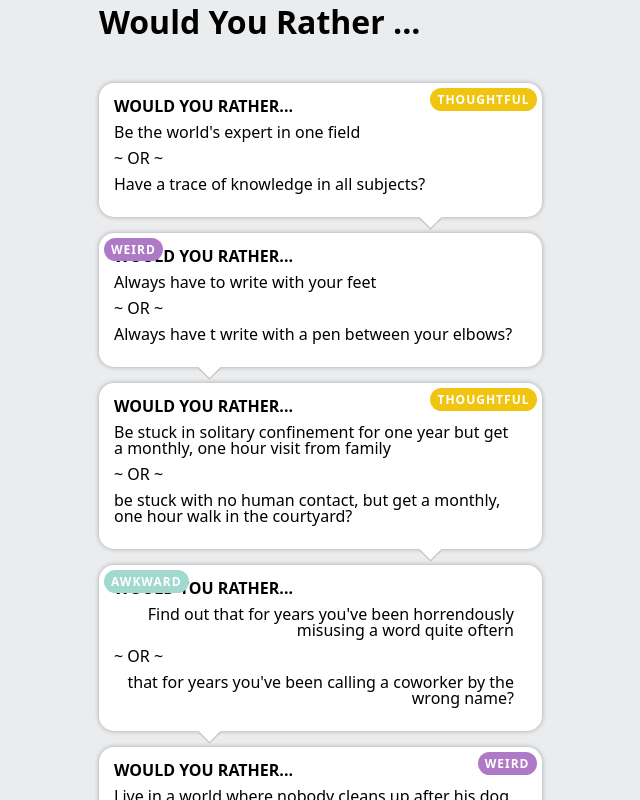
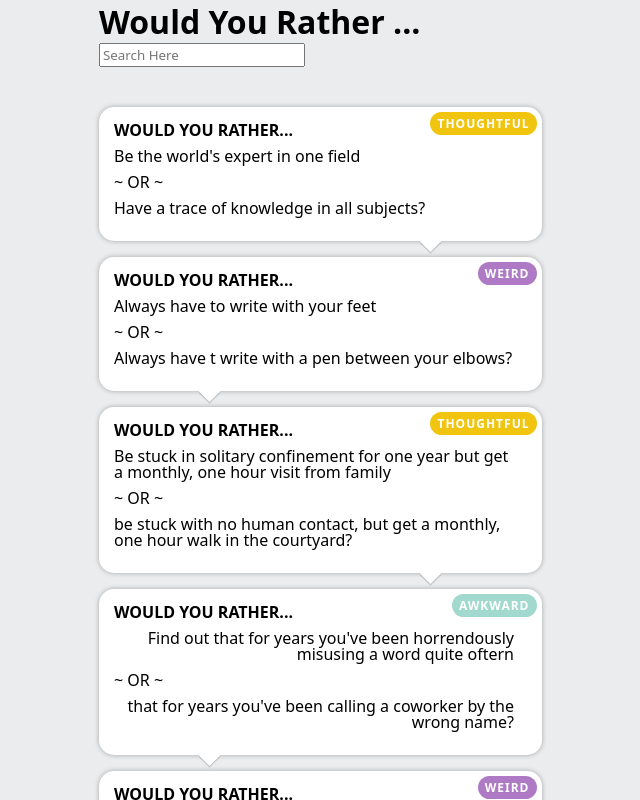
Before and after one commit to benroasting/would-you-rather, a React (Create React App) app: page / in a window 1280 px wide. Shown: the top 800 px of the page, without its empty margins (226-866 px from the left). Built offline with nearby package versions, Linux system fonts and the light colour scheme.

Commit message:
added search feature

```diff
--- a/src/App.css
+++ b/src/App.css
@@ -69,7 +69,7 @@ body {
   font-weight: bold;
   text-transform: uppercase;
   top: 5px;
-  left: 5px;
+  right: 5px;
   letter-spacing: 1px;
   padding: 3px 7px 3px 7px;
   border-radius: 15px;
@@ -77,10 +77,10 @@ body {
   margin-bottom: 1rem;
 }
 
-.question:nth-child(odd) .question-content .tag {
+/* .question:nth-child(odd) .question-content .tag {
   left: auto;
   right: 5px;
-}
+} */
 
 .title {
   font-weight: bold;
--- a/src/App.js
+++ b/src/App.js
@@ -1,12 +1,13 @@
 import React from "react";
 import "./App.css";
-import QuestionsFeed from "./Components/QuestionsFeed";
+import Search from "./Components/SearchBar";
+import data from "./data";
 
 function App() {
   return (
     <div className="App">
       <h1>Would You Rather ...</h1>
-      <QuestionsFeed />
+      <Search questionsData={data} />
     </div>
   );
 }
--- a/src/Components/QuestionsFeed.js
+++ b/src/Components/QuestionsFeed.js
@@ -1,13 +1,17 @@
-import questionsData from "../data";
 import Question from "./Questions";
 
-const QuestionsFeed = () =>
-  questionsData.length > 0 && (
-    <div className="questions-container">
-      {questionsData.map((data, i) => (
-        <Question data={data} key={i} />
-      ))}
-    </div>
+const QuestionsFeed = ({ filteredQuestions }) => {
+  console.log("filtered", filteredQuestions);
+
+  return (
+    filteredQuestions.length > 0 && (
+      <div className="questions-container">
+        {filteredQuestions.map((data, i) => (
+          <Question data={data} key={i} />
+        ))}
+      </div>
+    )
   );
+};
 
 export default QuestionsFeed;
--- /dev/null
+++ b/src/Components/SearchBar.js
@@ -0,0 +1,33 @@
+import React, { useState } from "react";
+import QuestionsFeed from "./QuestionsFeed";
+
+const Search = ({ questionsData }) => {
+  const [searchInput, setSearchInput] = useState("");
+
+  const filteredQuestions = questionsData?.filter((data) => {
+    return (
+      data.category.tag.toLowerCase().includes(searchInput.toLowerCase()) ||
+      data.question1.toLowerCase().includes(searchInput.toLowerCase()) ||
+      data.question2.toLowerCase().includes(searchInput.toLowerCase())
+    );
+  });
+
+  const searchHandler = (e) => {
+    e.preventDefault();
+    setSearchInput(e.target.value);
+  };
+
+  return (
+    <div>
+      <input
+        type="search"
+        placeholder="Search Here"
+        onChange={searchHandler}
+        value={searchInput}
+      />
+      <QuestionsFeed filteredQuestions={filteredQuestions} />
+    </div>
+  );
+};
+
+export default Search;
```
